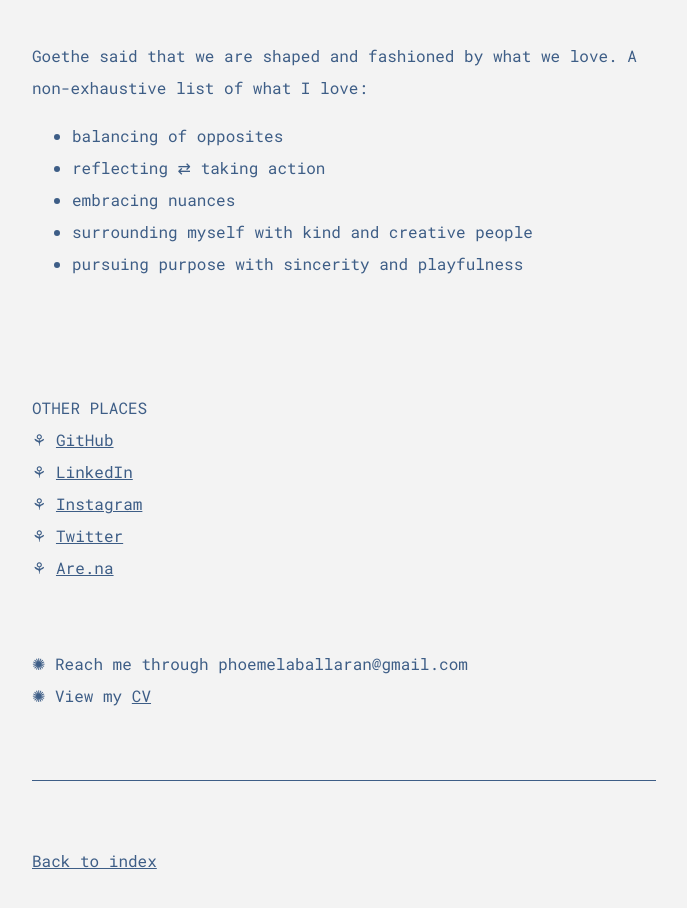
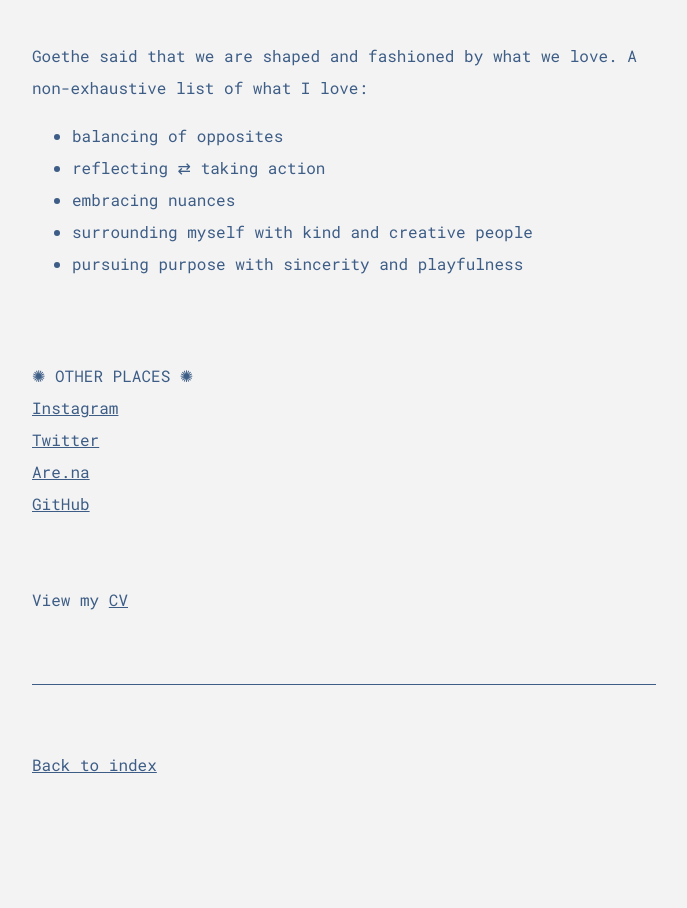
Before and after one commit to phoemelaballaran/phoemelaballaran.github.io, a Jekyll site: the page built from about.md, in a window 1280 px wide, cut to the strip 892-1819 px from the top of the page. Shown: the top 908 px of the strip, without its empty margins (88-775 px from the left). Built offline with Jekyll 4.4.1, drawn with Linux system fonts in a browser that asks for light colours; after the commit the page ends 1723 px from its top, so only the background shows below that.

Commit message:
Update about.md

```diff
--- a/about.md
+++ b/about.md
@@ -16,14 +16,11 @@ permalink: /about/
   <li>pursuing purpose with sincerity and playfulness</li>
 </ul>
 <br>
-<br>
-<br>OTHER PLACES
-<br>⚘ <a href="https://github.com/phoemelaballaran" target="_blank">GitHub</a>
-<br>⚘ <a href="https://www.linkedin.com/in/pballaran/" target="_blank">LinkedIn</a>
-<br>⚘ <a href="https://www.instagram.com/phoemelaballaran/" target="_blank">Instagram</a>
-<br>⚘ <a href="https://twitter.com/phoemela_" target="_blank">Twitter</a>
-<br>⚘ <a href="https://are.na/phoemela-ballaran" target="_blank">Are.na</a>
+<br>✺ OTHER PLACES ✺
+<br><a href="https://www.instagram.com/phoemelaballaran/" target="_blank">Instagram</a>
+<br><a href="https://twitter.com/phoemela_" target="_blank">Twitter</a>
+<br><a href="https://are.na/phoemela-ballaran" target="_blank">Are.na</a>
+<br><a href="https://github.com/phoemelaballaran" target="_blank">GitHub</a>
 <br><br>
-<br>✺ Reach me through phoemelaballaran@gmail.com
-<br>✺ View my <a href="https://read.cv/phoemelaballaran" target="_blank">CV</a>
+<br>View my <a href="https://read.cv/phoemelaballaran" target="_blank">CV</a>
 <br><br>
```
